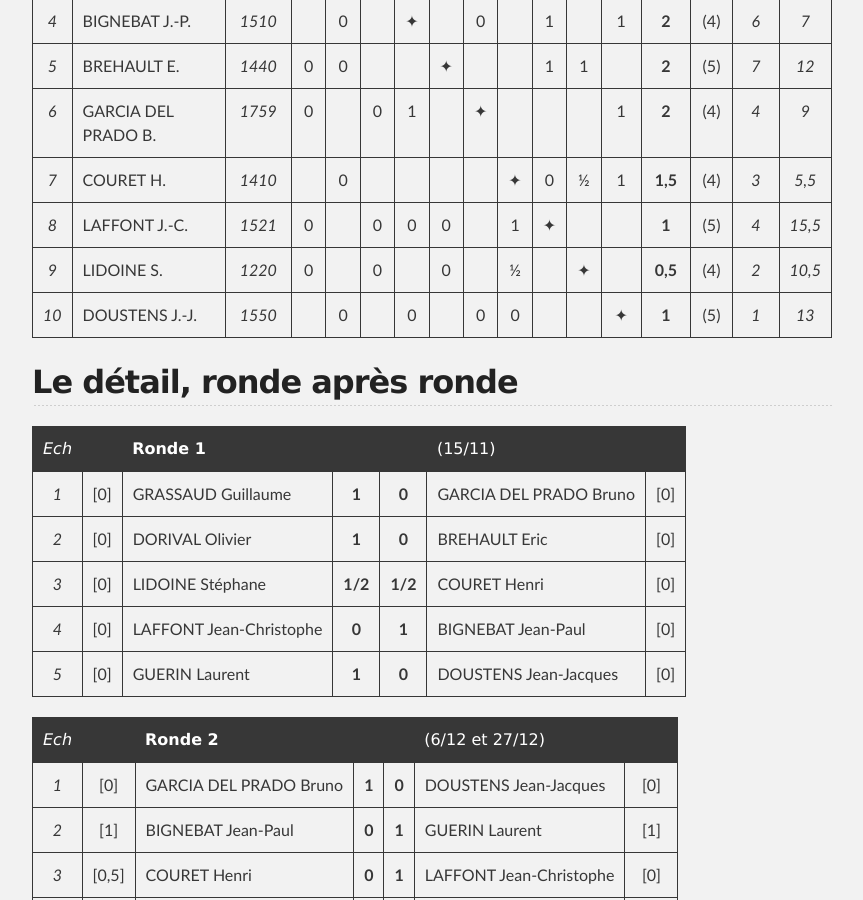
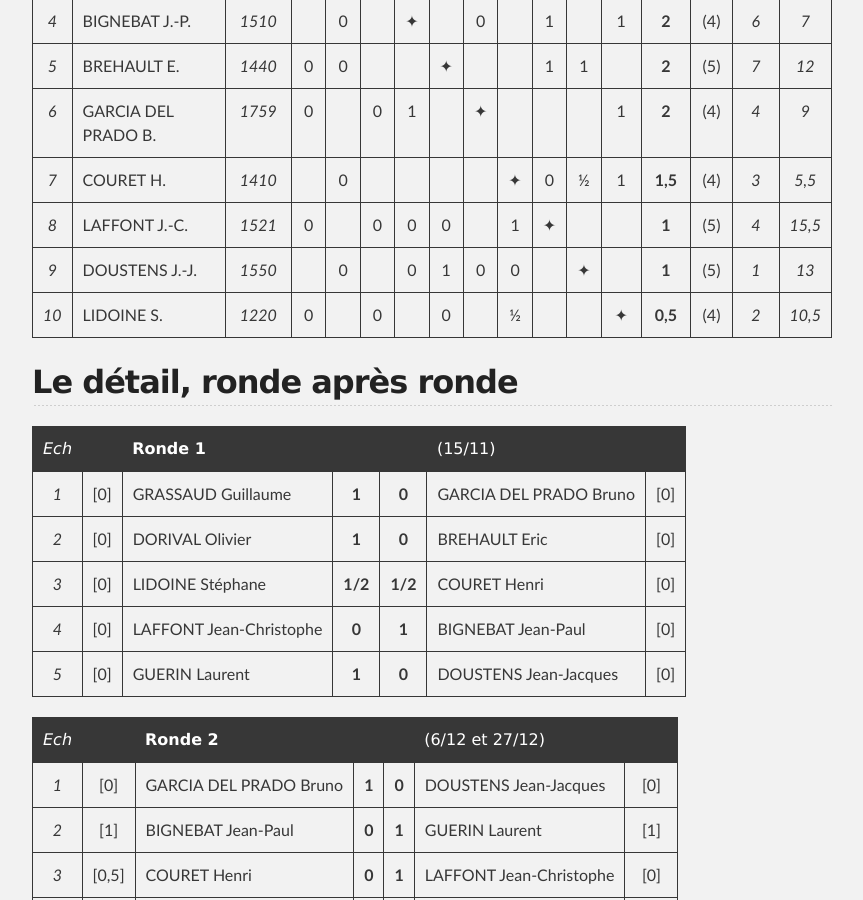
Before and after one commit to echiquier-villeneuve-tolosane/echiquier-villeneuve-tolosane.github.io, a Jekyll site: the page built from tournoiinterne.md, in a window 1280 px wide and 900 px high, scrolled down 558 px. Shown: the whole window, without its empty margins (208-1071 px from the left). Built offline with Jekyll 4.4.1, drawn with Linux system fonts in a browser that asks for light colours; nearby versions of some CDN libraries.

Commit message:
Updated tournoiinterne.md

```diff
--- a/tournoiinterne.md
+++ b/tournoiinterne.md
@@ -18,8 +18,8 @@ published: true
 |*6*| GARCIA DEL PRADO B.  | *1759* |0| |0|1| |&#10022;| | | |1|**2**|(4)|*4*|*9*|
 |*7*| COURET H.            | *1410* | |0| | | | |&#10022;|0|&#189;|1|**1,5**|(4)|*3*|*5,5*|
 |*8*| LAFFONT J.-C. | *1521* |0| |0|0|0| |1|&#10022;| | |**1**|(5)|*4*|*15,5*|
-|*9*| LIDOINE S.        | *1220* |0| |0| |0| |&#189;| |&#10022;| |**0,5**|(4)|*2*|*10,5*|
-|*10*| DOUSTENS J.-J.  | *1550* | |0| |0| |0|0| | |&#10022;|**1**|(5)|*1*|*13*|
+|*9*| DOUSTENS J.-J.  | *1550* | |0| |0|1|0|0| |&#10022;| |**1**|(5)|*1*|*13*|
+|*10*| LIDOINE S.        | *1220* |0| |0| |0| |&#189;| | |&#10022;|**0,5**|(4)|*2*|*10,5*|
 
 ## Le détail, ronde après ronde
 
```
